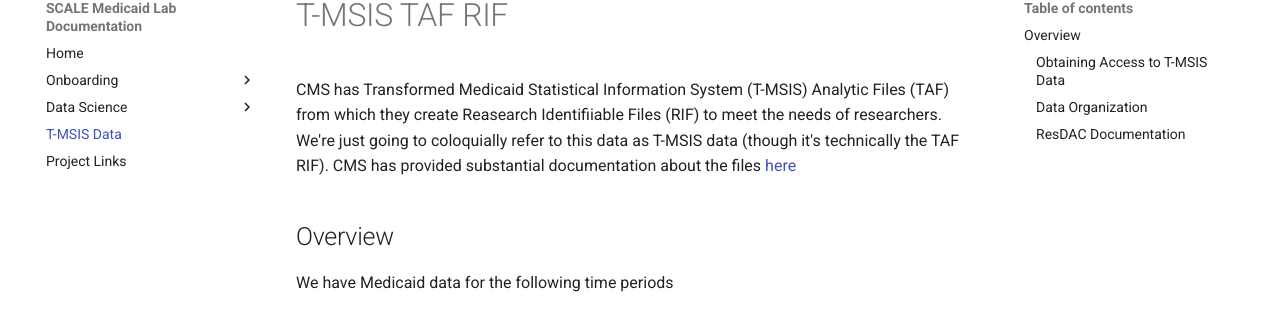
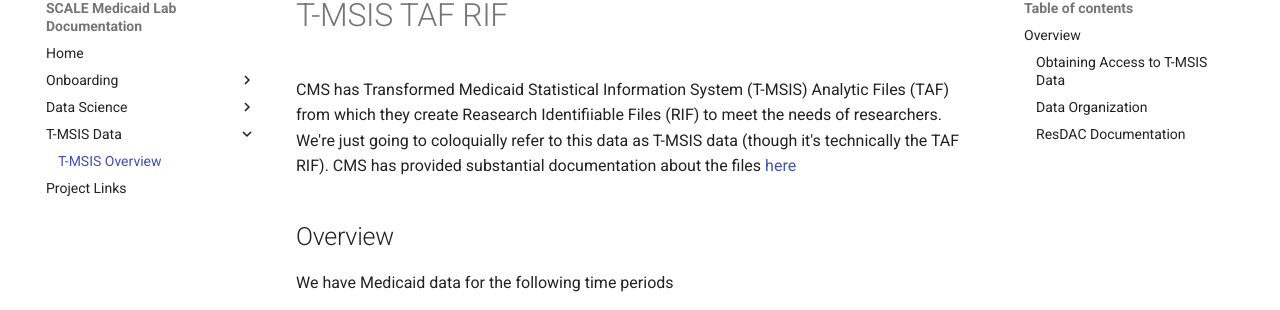
Before and after one commit to Yale-Medicaid/Documentation, an MkDocs documentation site: the page built from docs/tmsis/tmsis_medicaid_data.md, in a window 1280 px wide. Shown: the part 103-413 px from the top of the page. Built offline with MkDocs 1.6.1 and Material for MkDocs 9.7.7, drawn with Linux system fonts in a browser that asks for light colours.

Commit message:
dropdown for tmsis actually

```diff
--- a/mkdocs.yml
+++ b/mkdocs.yml
@@ -29,7 +29,8 @@
       - R Virtual Environments: data_science/venv/r_venv.md
     - Coding Conventions: data_science/coding_conventions.md
     - State Medicaid Data: data_science/state_medicaid_data.md
-  - T-MSIS Data: tmsis_medicaid_data.md
+  - T-MSIS Data:
+    - T-MSIS Overview: tmsis/tmsis_medicaid_data.md
   - Project Links: project_links.md
 
 
```
Also changed, not shown: docs/tmsis/tmsis_medicaid_data.md (renamed from docs/tmsis_medicaid_data.md).
